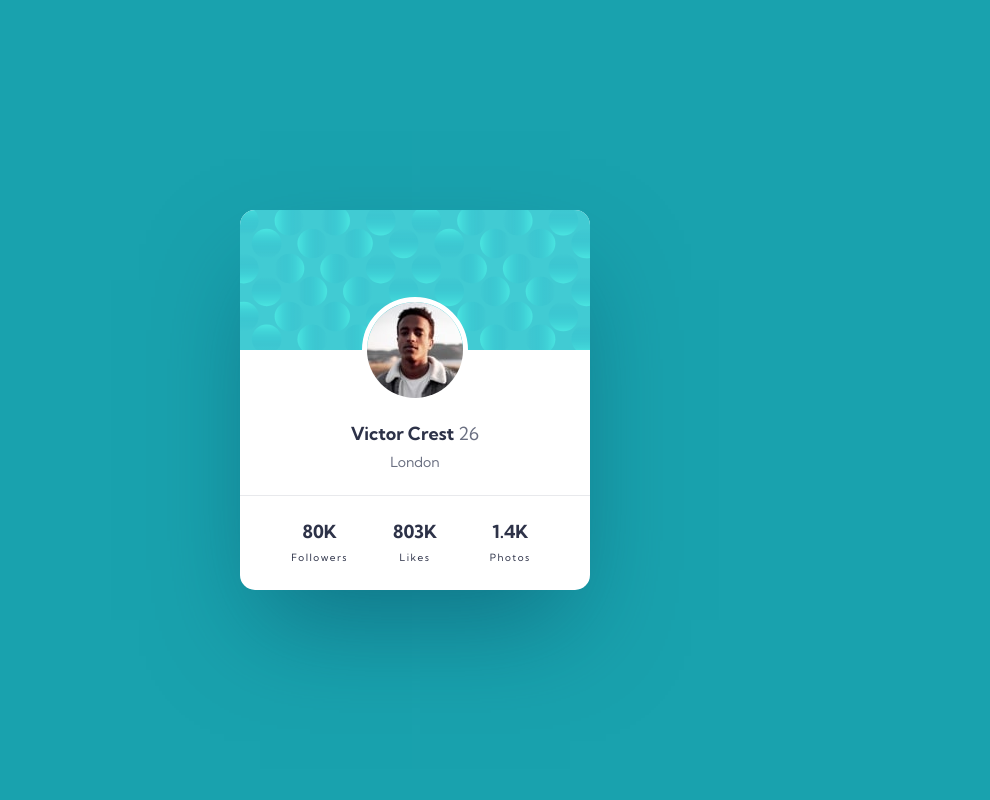
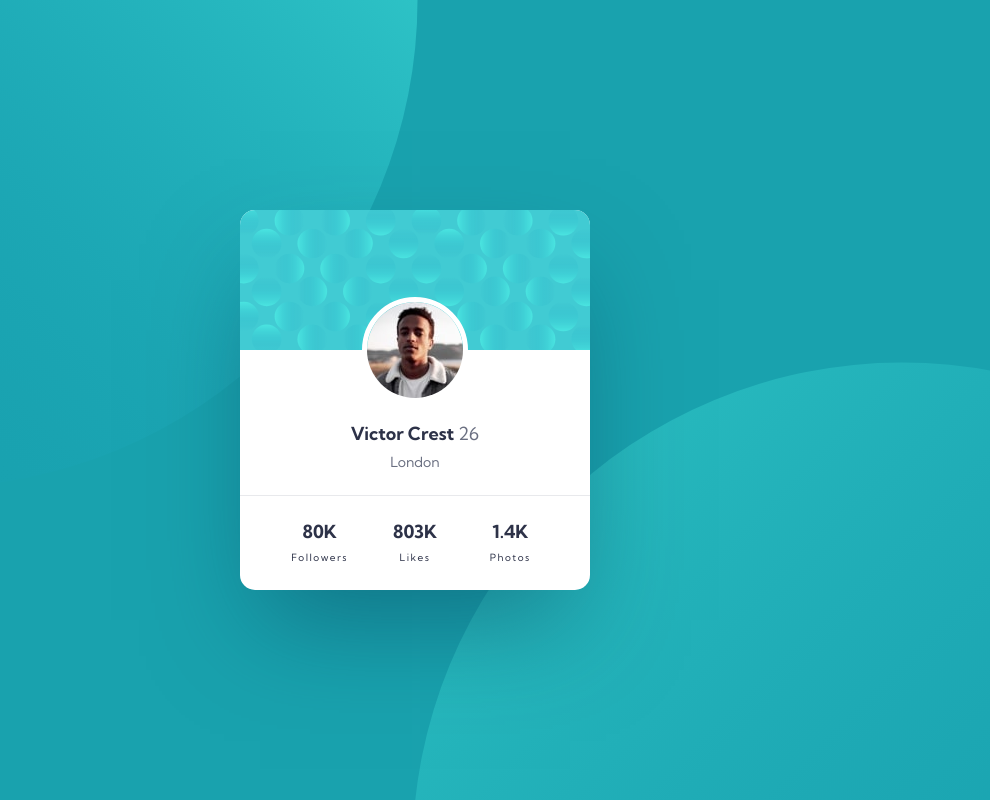
Before and after one commit to Blondeli/profile-card-component-main, a plain HTML site: page index.html in a window 1280 px wide. Shown: the whole page, without its empty margins (225-1215 px from the left). Drawn offline with Linux system fonts and the light colour scheme.

Commit message:
add background

```diff
--- a/index.html
+++ b/index.html
@@ -15,7 +15,11 @@
   <link rel="stylesheet" href="style.css">
 </head>
 <body>
+  <main>
     <article>
+      <img src="images/bg-pattern-top.svg" alt="Background circle" class="bg-pattern-top">
+      <img src="images/bg-pattern-bottom.svg" alt="Background circle" class="bg-pattern-bottom">
+
       <div class="profile-picture">
         <img src="images/image-victor.jpg" alt="Profile picture">
       </div>
@@ -41,5 +45,6 @@
         </ul>
       </div>
     </article>
+  </main>
 </body>
 </html>
--- a/style.css
+++ b/style.css
@@ -16,11 +16,15 @@ body {
   font-family: "Kumbh Sans", sans-serif;
   font-size: 1.125rem;
   text-align: center;
+  color: var(--title-color);
+}
+
+main {
   display: flex;
   justify-content: center;
   align-items: center;
   min-height: 100vh;
-  color: var(--title-color);
+  overflow: hidden;
 }
 
 article {
@@ -29,7 +33,22 @@ article {
   max-width: 350px;
   border-radius: 15px;
   box-shadow: 0 50px 100px -20px rgba(8, 70, 94, 0.5);
-  margin: 3rem 0;
+  margin: 3rem;
+  position: relative;
+}
+
+.bg-pattern-top {
+  position: absolute;
+  z-index: -1;
+  top: -700px;
+  left: -800px;
+}
+
+.bg-pattern-bottom {
+  position: absolute;
+  z-index: -1;
+  bottom: -750px;
+  right: -800px;
 }
 
 .profile-picture {
```
Also changed, not shown: images/screenshot.png (added). Lines whose indentation alone changed are shown as unchanged.
